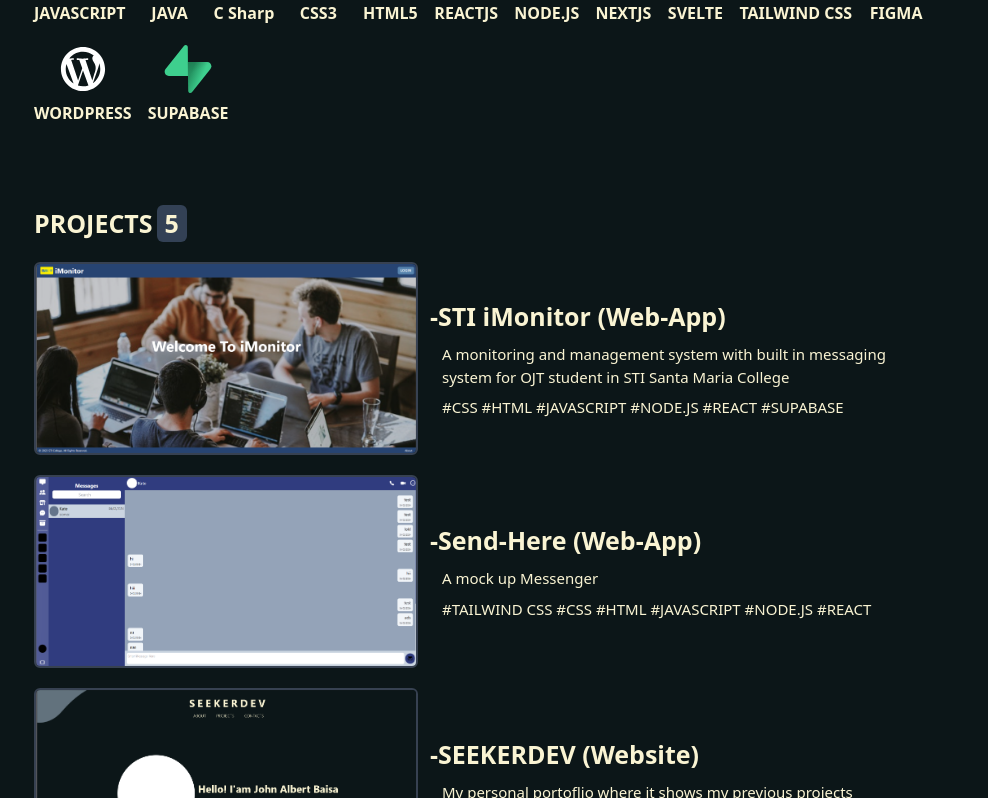
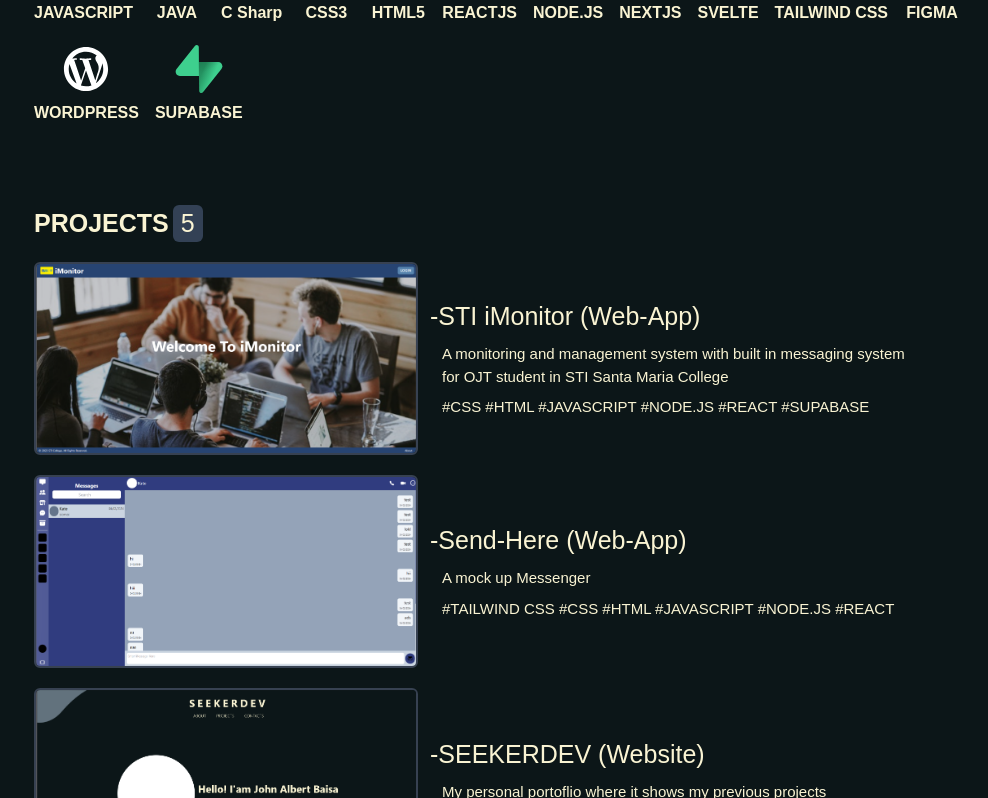
Before and after one commit to SeekerO/SeekerDeploy, a React (Create React App) app: page / in a window 1280 px wide. Shown: the part 1197-1995 px from the top of the page, without its empty margins (126-1114 px from the left). Built offline with nearby package versions, Linux system fonts and the light colour scheme.

Commit message:
commit
Changing of scroll

```diff
--- a/src/App.js
+++ b/src/App.js
@@ -5,7 +5,7 @@
 import React, { useEffect, useRef, useState } from "react";
 import { Analytics } from "@vercel/analytics/react";
 import { SpeedInsights } from "@vercel/speed-insights/react";
-import { motion } from "framer-motion";
+import { motion, useScroll } from "framer-motion";
 
 function App() {
   const [isSticky, setSticky] = useState(false);
--- a/src/index.css
+++ b/src/index.css
@@ -33,25 +33,102 @@
   grid-template-columns: repeat(auto-fit, minmax(30px, 1fr));
 }
 
-/* width */
 ::-webkit-scrollbar {
-  width: 10px;
-  background-color: transparent;
+  height: 12px;
+  width: 5px;
+  background: var(--background);
 }
 
-::-webkit-scrollbar-track {
-  background-color: transparent; /* Set the background color of the scrollbar track to transparent */
-  box-shadow: inset 0 0 5px; /* Example box shadow */
+::-webkit-scrollbar-thumb {
+  background: var(--accent);
+  -webkit-border-radius: 1ex;
 }
 
-/* Handle */
-::-webkit-scrollbar-thumb {
-  background: #0c1618;
-  border-radius: 10px;
+::-webkit-scrollbar-corner {
+  background: var(--background);
 }
 
-/* Handle on hover */
-::-webkit-scrollbar-thumb:hover {
-  background: #0c161899;
+/* test */
+
+body {
+  --black: #000000;
+  --ash-black: #222;
+  --white: #fafafa;
+  --sky: #00ccff;
+  --green: #22dddd;
+  --blue: #1300ff;
+  --dusk: #6600ff;
+  --purple: #9900ff;
+  --pink: #ff0066;
+  --red: #fe0222;
+  --orange: #fd7702;
+  --yellow: #ffbb00;
+
+  --background: var(--black);
+  --accent: var(--red);
+
+  margin: 0;
+  padding: 0;
+  background-color: var(--background);
+  color: var(--accent);
+  padding-bottom: 100px;
 }
-/* test */
+
+* {
+  font-family: sofia-pro, sans-serif;
+  font-weight: 400;
+  font-style: normal;
+  -webkit-font-smoothing: antialiased;
+}
+
+
+
+code {
+  font-family: input-mono, monospace;
+  font-weight: 400;
+  font-style: normal;
+}
+
+.progress {
+  position: sticky;
+  top: 0;
+  width: 80px;
+  height: 80px;
+  margin: 0;
+  padding: 0;
+}
+
+.progress svg {
+  transform: translateX(-100px) rotate(-90deg);
+}
+
+circle {
+  stroke-dashoffset: 0;
+  stroke-width: 5%;
+  fill: none;
+}
+
+.bg {
+  stroke: var(--accent);
+  opacity: 0.2;
+}
+
+.progress .indicator {
+  stroke: var(--accent);
+}
+
+
+
+section {
+  height: 100vh;
+  display: flex;
+  justify-content: center;
+  align-items: center;
+}
+
+section div {
+  width: 200px;
+  height: 300px;
+  border: 2px dotted var(--accent);
+  position: relative;
+}
```
